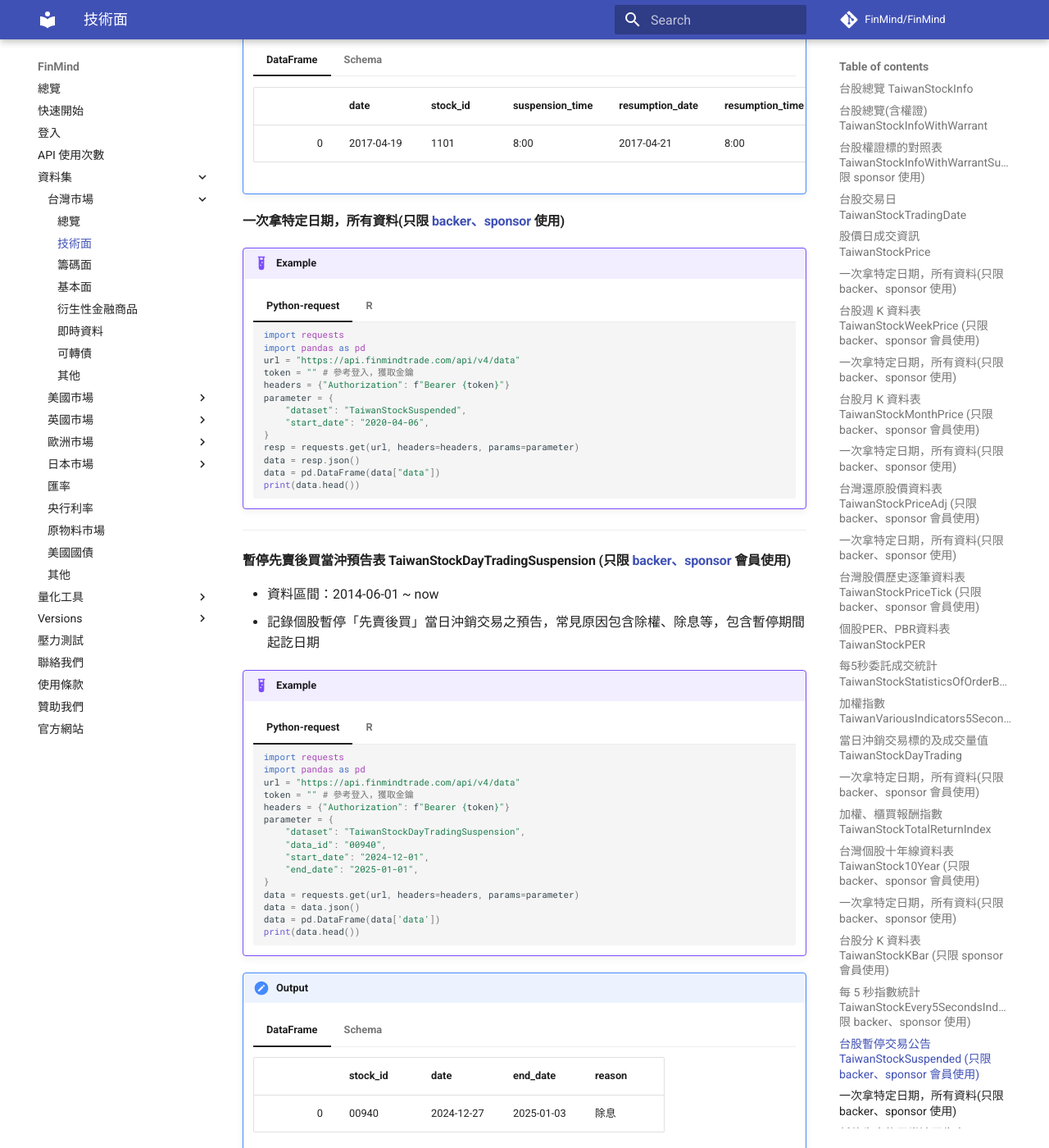
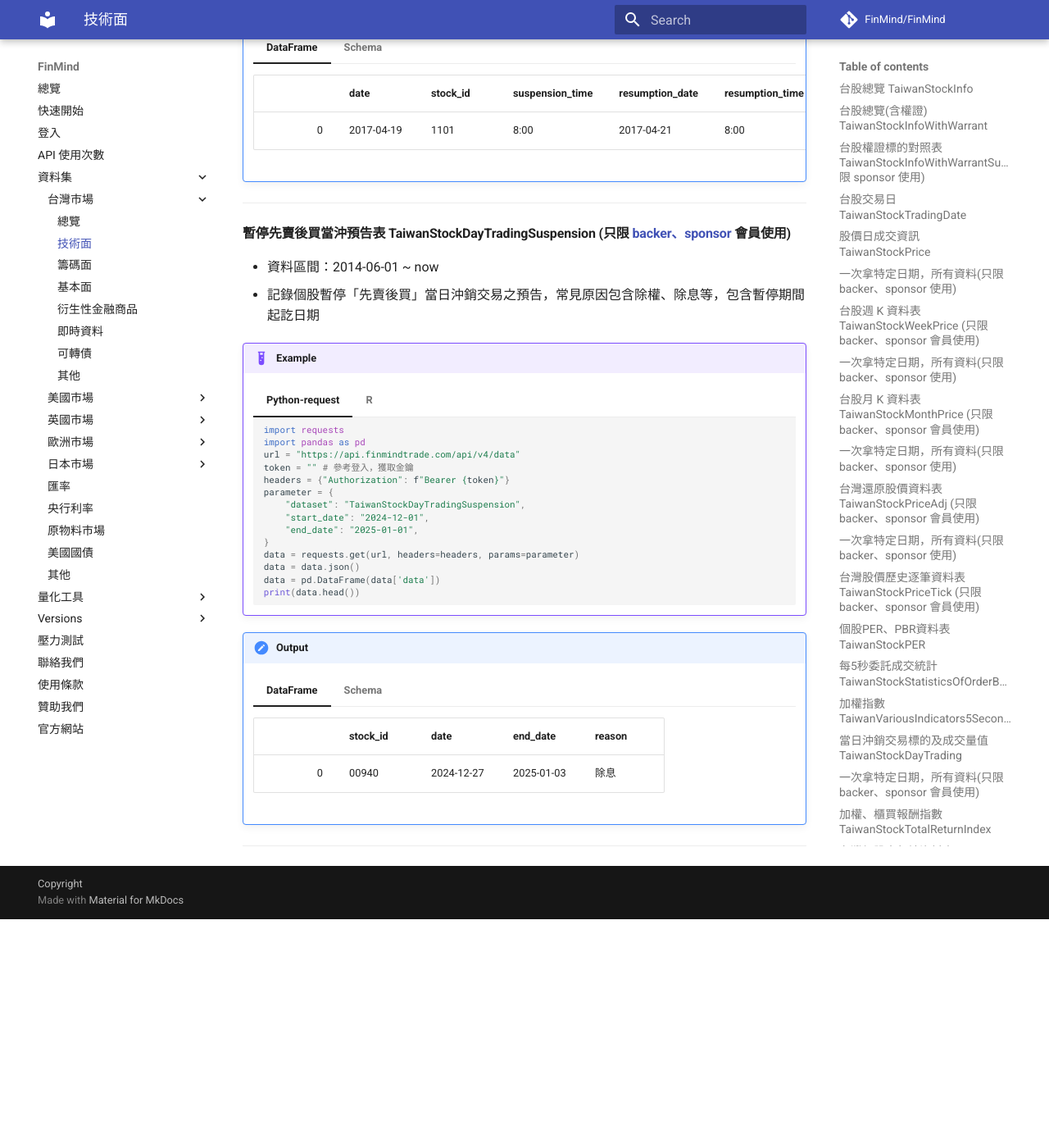
Before and after one commit to FinMind/FinMind-Doc, an MkDocs documentation site: the page built from docs/tutor/TaiwanMarket/Technical.md, in a window 1280 px wide and 1400 px high, scrolled down 20371 px. Shown: the whole window at 82% size. Built offline with MkDocs 1.6.1 and Material for MkDocs 9.7.7, drawn with Linux system fonts in a browser that asks for light colours; comment, search, counter and statistics services are not loaded; after the commit the page ends 21492 px from its top, so only the background shows below that; some of the changed text lies outside the part shown.

Commit message:
feat: rm data_id

````diff
--- a/docs/tutor/TaiwanMarket/Technical.md
+++ b/docs/tutor/TaiwanMarket/Technical.md
@@ -1885,7 +1885,6 @@
         headers = {"Authorization": f"Bearer {token}"}
         parameter = {
             "dataset": "TaiwanStockSuspended",
-            "data_id": "1101",
             "start_date": "2017-04-01",
             "end_date": "2025-01-01",
         }
@@ -1905,7 +1904,6 @@
             url = url,
             query = list(
                 dataset="TaiwanStockSuspended",
-                data_id="1101",
                 start_date= "2017-04-01",
                 end_date= "2025-01-01"
             ),
@@ -1931,45 +1929,6 @@
         }
         ```
 
-#### 一次拿特定日期，所有資料(只限 [backer、sponsor](https://finmindtrade.com/analysis/#/Sponsor/sponsor) 使用)
-
-!!! example
-    === "Python-request"
-        ```python
-        import requests
-        import pandas as pd
-        url = "https://api.finmindtrade.com/api/v4/data"
-        token = "" # 參考登入，獲取金鑰
-        headers = {"Authorization": f"Bearer {token}"}
-        parameter = {
-            "dataset": "TaiwanStockSuspended",
-            "start_date": "2020-04-06",
-        }
-        resp = requests.get(url, headers=headers, params=parameter)
-        data = resp.json()
-        data = pd.DataFrame(data["data"])
-        print(data.head())
-        ```
-    === "R"
-        ```R
-        library(httr)
-        library(data.table)
-        library(dplyr)
-        token = "" # 參考登入，獲取金鑰
-        url = 'https://api.finmindtrade.com/api/v4/data'
-        response = httr::GET(
-            url = url,
-            query = list(
-                dataset="TaiwanStockSuspended",
-                start_date= "2020-04-06"
-            ),
-            add_headers(Authorization = paste("Bearer", token))
-        )
-        data = response %>% content
-        df = do.call('cbind',data$data) %>%data.table
-        head(df)
-        ```
-
 ----------------------------------
 #### 暫停先賣後買當沖預告表 TaiwanStockDayTradingSuspension (只限 [backer、sponsor](https://finmindtrade.com/analysis/#/Sponsor/sponsor) 會員使用)
 
@@ -1986,7 +1945,6 @@
         headers = {"Authorization": f"Bearer {token}"}
         parameter = {
             "dataset": "TaiwanStockDayTradingSuspension",
-            "data_id": "00940",
             "start_date": "2024-12-01",
             "end_date": "2025-01-01",
         }
@@ -2006,7 +1964,6 @@
             url = url,
             query = list(
                 dataset="TaiwanStockDayTradingSuspension",
-                data_id="00940",
                 start_date= "2024-12-01",
                 end_date= "2025-01-01"
             ),
@@ -2031,43 +1988,4 @@
         }
         ```
 
-#### 一次拿特定日期，所有資料(只限 [backer、sponsor](https://finmindtrade.com/analysis/#/Sponsor/sponsor) 使用)
-
-!!! example
-    === "Python-request"
-        ```python
-        import requests
-        import pandas as pd
-        url = "https://api.finmindtrade.com/api/v4/data"
-        token = "" # 參考登入，獲取金鑰
-        headers = {"Authorization": f"Bearer {token}"}
-        parameter = {
-            "dataset": "TaiwanStockDayTradingSuspension",
-            "start_date": "2024-12-27",
-        }
-        resp = requests.get(url, headers=headers, params=parameter)
-        data = resp.json()
-        data = pd.DataFrame(data["data"])
-        print(data.head())
-        ```
-    === "R"
-        ```R
-        library(httr)
-        library(data.table)
-        library(dplyr)
-        token = "" # 參考登入，獲取金鑰
-        url = 'https://api.finmindtrade.com/api/v4/data'
-        response = httr::GET(
-            url = url,
-            query = list(
-                dataset="TaiwanStockDayTradingSuspension",
-                start_date= "2024-12-27"
-            ),
-            add_headers(Authorization = paste("Bearer", token))
-        )
-        data = response %>% content
-        df = do.call('cbind',data$data) %>%data.table
-        head(df)
-        ```
-
 ----------------------------------
````
